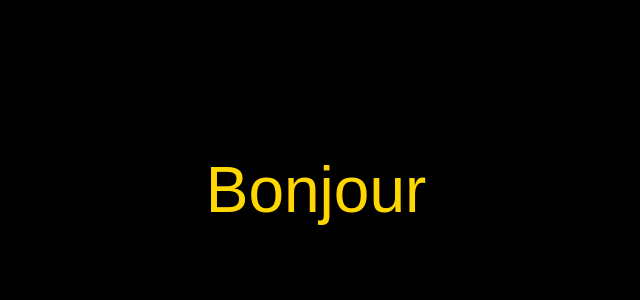
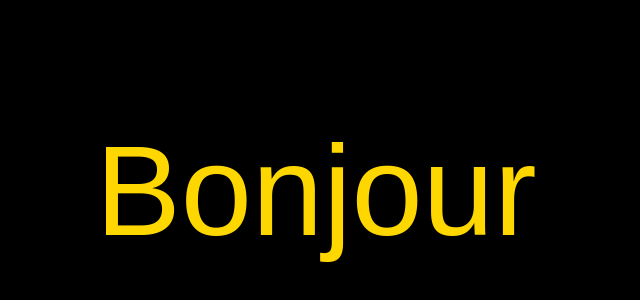
Before and after one commit to aryanjaswal0507/hello, a plain HTML site: page index.html in a window 1280 px wide. Shown: the part 210-510 px from the top of the page, without its empty margins (324-964 px from the left). Drawn offline with Linux system fonts and the light colour scheme.

Commit message:
Update index.html

```diff
--- a/index.html
+++ b/index.html
@@ -17,7 +17,7 @@
 
         #helloScreen {
             text-align: center;
-            font-size: 4em; /* Increased text size */
+            font-size: 8em; /* Increased text size */
             color: #FFD700; /* Golden text color */
             animation: fadeInOut 2s ease-in-out infinite;
             transition: transform 0.5s;
```
